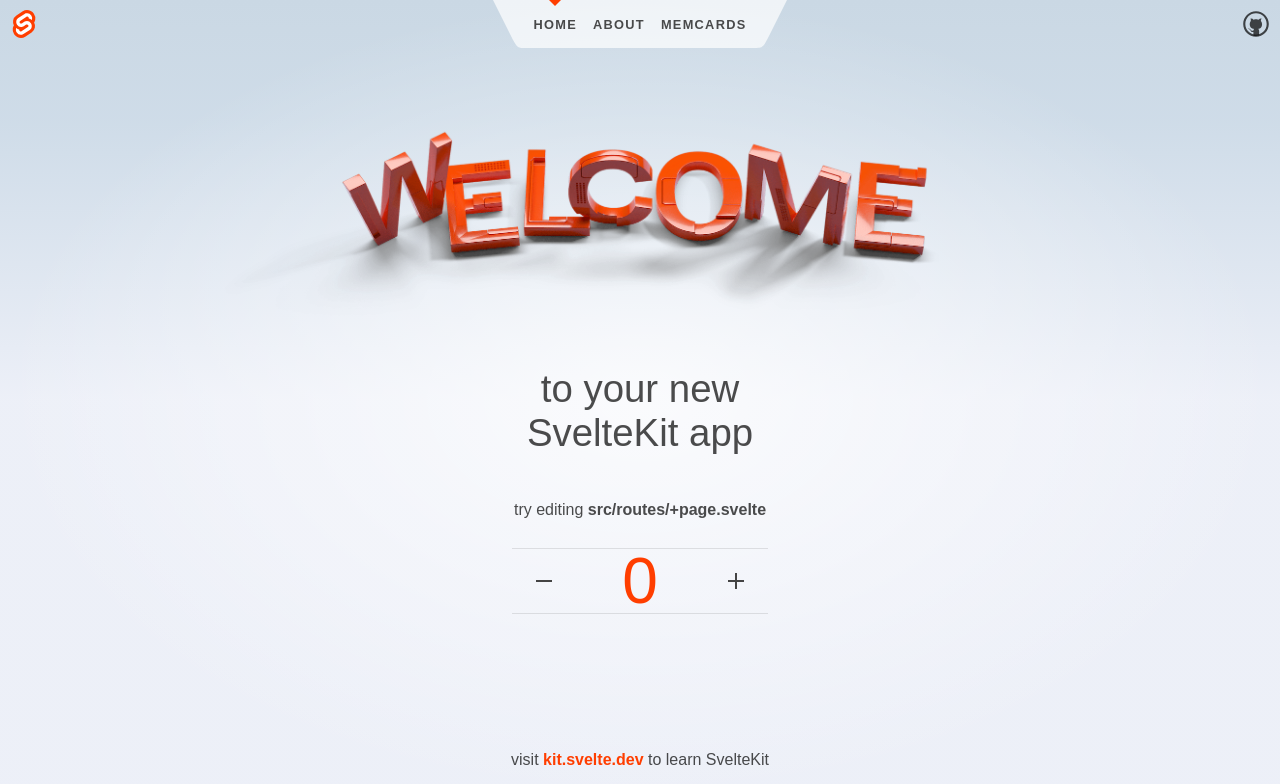
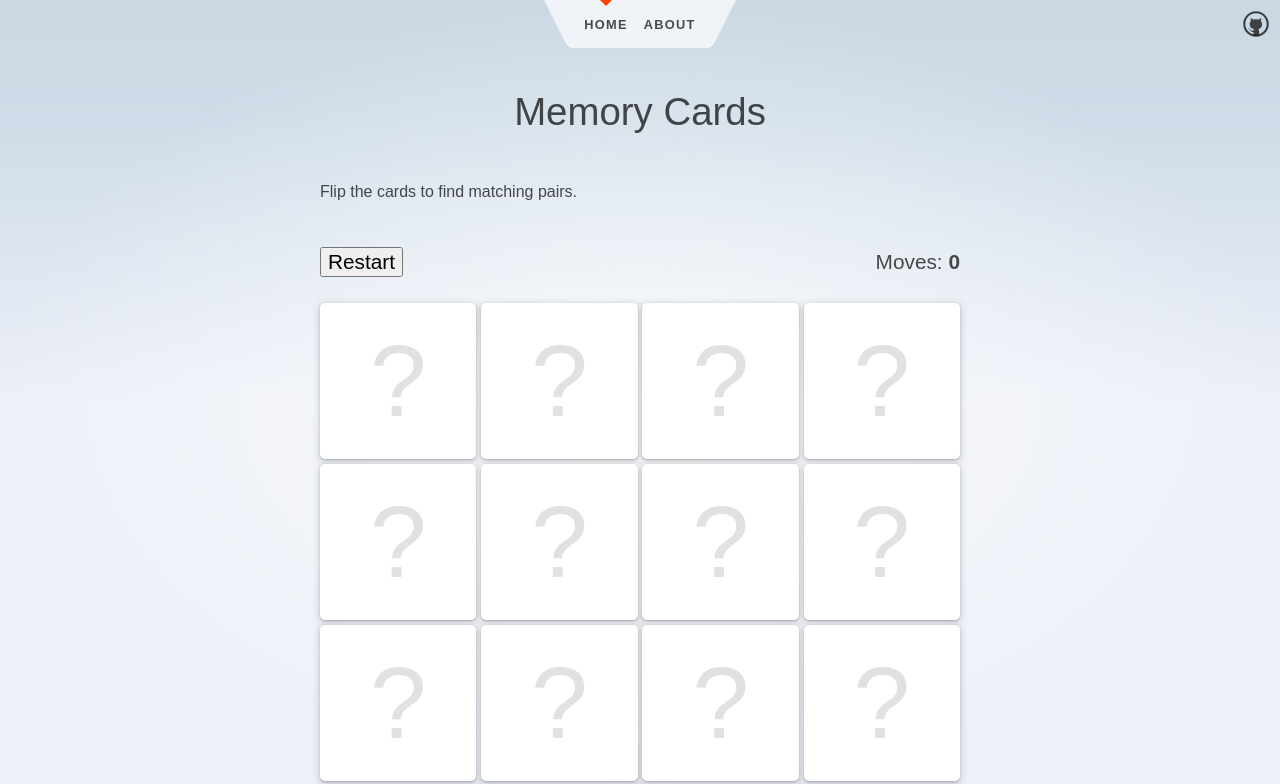
Before and after one commit to benjamin-brady/memory-cards, a SvelteKit app: page / in a window 1280 px wide. Shown: the top 784 px of the page. Built offline with nearby package versions, Linux system fonts and the light colour scheme.

Commit message:
Fix flip transitions and remove scafolding junk

```diff
--- /dev/null
+++ b/src/lib/FlipCard.svelte
@@ -0,0 +1,72 @@
+<script lang="ts">
+	import { createEventDispatcher } from 'svelte';
+	const dispatch = createEventDispatcher();
+
+	export let text: string;
+    export let flipped = false;
+
+	function clicked() {
+		dispatch('clicked', { flipped });
+	}
+</script>
+
+<div class="card">
+  <div class:flipped class="inner">
+		<div class="front" on:click={clicked} on:keydown={clicked}>
+			?
+		</div>
+		<div class="back" on:click={clicked}  on:keydown={clicked}>
+			{text}
+		</div>
+	</div>
+</div>
+
+<style>
+.card {
+    aspect-ratio: 1;
+    width: 100%;
+    display: flex;
+    align-items: center;
+    justify-content: center;
+    text-align: center;
+    box-sizing: border-box;
+    text-transform: lowercase;
+    border: none;
+    font-size: calc(0.16 * var(--width));
+    border-radius: 2px;
+    /* background: white; */
+    margin: 0;
+    color: rgba(215, 211, 211, 0.7);
+}
+.inner {
+  position: relative;
+  width: 100%;
+  height: 100%;
+  text-align: center;
+  transition: transform 0.8s;
+  transform-style: preserve-3d;
+}
+.flipped {
+  transform: rotateY(180deg);
+}
+.front, .back {
+    position: absolute;
+    width: 100%;
+    height: 100%;
+    -webkit-backface-visibility: hidden; /* Safari */
+    backface-visibility: hidden;
+    display: flex;
+    align-items: center;
+    justify-content: center;
+    gap: .5rem;
+    background-color: rgb(255, 255, 255);
+    box-shadow: rgba(60, 64, 67, 0.3) 0px 1px 2px 0px, rgba(60, 64, 67, 0.15) 0px 2px 6px 2px;
+    border-radius: 5px;
+    cursor: pointer;
+}
+
+.back {
+  transform: rotateY(180deg);
+	flex-direction: column;
+}
+</style>
--- a/src/routes/+layout.svelte
+++ b/src/routes/+layout.svelte
@@ -9,10 +9,6 @@
 	<main>
 		<slot />
 	</main>
-
-	<footer>
-		<p>visit <a href="https://kit.svelte.dev">kit.svelte.dev</a> to learn SvelteKit</p>
-	</footer>
 </div>
 
 <style>
--- a/src/routes/+page.svelte
+++ b/src/routes/+page.svelte
@@ -1,59 +1,123 @@
-<script>
-	import Counter from './Counter.svelte';
-	import welcome from '$lib/images/svelte-welcome.webp';
-	import welcome_fallback from '$lib/images/svelte-welcome.png';
+<script lang="ts">
+	import FlipCard from '$lib/FlipCard.svelte';
+
+	const emojis = ['☕️', '😀', '🔥', '🏠', '🐶', '👁️', '🐍', '💦'];
+	const cardEmojies = [...emojis, ...emojis].sort((a, b) => Math.random() - 0.5);
+
+	interface card {
+		emoji: string;
+		show: boolean;
+		id: number;
+		clicks: number;
+	}
+
+	let cards : card[] = [];
+	let clickedCards : card[] = [];
+	let count = 0;
+
+	const startNew = () => {
+		clickedCards = [];
+		count = 0;
+		cards = cardEmojies
+			.sort((a, b) => Math.random() - 0.5)
+			.map((emoji, i) => {
+				return { emoji, show: false, id: i, clicks: 0 };
+			});
+	};
+	startNew();
+
+	function showCard(card: card): any {
+		if (card.show) return;
+		count++;
+		console.log(card);
+		card.clicks++;
+		card.show = true;
+		clickedCards.push(card);
+		if (clickedCards.length === 2) {
+			if (clickedCards[0].emoji === clickedCards[1].emoji) {
+				clickedCards = [];
+			} else {
+				// pass these references into the closure so
+				// even if the user clicks other cards before the timeout
+				// the current cards are still hidden
+				let card1 = clickedCards[0];
+				let card2 = clickedCards[1];
+				clickedCards = [];
+				console.log('unmatched cards', card1, card2);
+				setTimeout(() => {
+					console.log('hide cards', card1, card2);
+					card1.show = false;
+					card2.show = false;
+					cards = cards;
+				}, 1000);
+			}
+		}
+		cards = cards;
+	}
+
+	$: solved = cards.every((card) => card.show);
 </script>
 
-<svelte:head>
-	<title>Home</title>
-	<meta name="description" content="Svelte demo app" />
-</svelte:head>
+<div class="grid">
+	<div class="row results">
+		<h1>Memory Cards</h1>
+		<p>Flip the cards to find matching pairs. </p>
+		{#if solved}
+			<h2>🎉 You solved it! 🎉</h2>
+		{/if}
+		<div class="hud">
+			<p><button on:click={startNew}>Restart</button></p>
+			<p>Moves: <b>{count}</b> </p>
+		</div>
+	</div>
+</div>
 
-<section>
-	<h1>
-		<span class="welcome">
-			<picture>
-				<source srcset={welcome} type="image/webp" />
-				<img src={welcome_fallback} alt="Welcome" />
-			</picture>
-		</span>
-
-		to your new<br />SvelteKit app
-	</h1>
-
-	<h2>
-		try editing <strong>src/routes/+page.svelte</strong>
-	</h2>
-
-	<Counter />
-</section>
+<div class="grid">
+	{#each Array.from(Array(4).keys()) as row (row)}
+		<div class="row">
+			{#each Array.from(Array(4).keys()) as col (col)}
+				{@const card = cards[row * 4 + col]}
+				<FlipCard flipped={card.show} text={card.emoji} on:clicked={showCard(card)} />
+			{/each}
+		</div>
+	{/each}
+</div>
 
 <style>
-	section {
+	.grid {
+		--width: min(100vw, 80vh, 780px);
+		max-width: var(--width);
+		align-self: center;
+		justify-self: center;
+		width: 100%;
+		height: 100%;
 		display: flex;
 		flex-direction: column;
-		justify-content: center;
-		align-items: center;
-		flex: 0.6;
+		justify-content: flex-start;
 	}
 
-	h1 {
-		width: 100%;
+	.grid .row {
+		display: grid;
+		grid-template-columns: repeat(4, 1fr);
+		grid-gap: 0.3rem;
+		margin: 0 0 0.3rem 0;
 	}
 
-	.welcome {
-		display: block;
-		position: relative;
-		width: 100%;
-		height: 0;
-		padding: 0 0 calc(100% * 495 / 2048) 0;
+	.grid .results {
+		grid-template-columns: 1fr;
 	}
 
-	.welcome img {
-		position: absolute;
-		width: 100%;
-		height: 100%;
-		top: 0;
-		display: block;
+	.grid.playing .row.current {
+		filter: drop-shadow(3px 3px 10px var(--color-bg-0));
+	}
+
+	.card.hidden {
+		cursor: pointer;
+	}
+
+	.hud {
+		display: flex;
+		justify-content: space-between;
+		font-size: 1.3em;
 	}
 </style>
--- a/src/routes/+page.ts
+++ b/src/routes/+page.ts
@@ -1,3 +1,9 @@
+import { dev } from '$app/environment';
+
+// we don't need any JS on this page, though we'll load
+// it in dev so that we get hot module replacement
+export const csr = dev;
+
 // since there's no dynamic data here, we can prerender
 // it so that it gets served as a static asset in production
 export const prerender = true;
--- a/src/routes/Header.svelte
+++ b/src/routes/Header.svelte
@@ -6,9 +6,9 @@
 
 <header>
 	<div class="corner">
-		<a href="https://kit.svelte.dev">
+		<!-- <a href="https://kit.svelte.dev">
 			<img src={logo} alt="SvelteKit" />
-		</a>
+		</a> -->
 	</div>
 
 	<nav>
@@ -22,9 +22,6 @@
 			<li aria-current={$page.url.pathname === '/about' ? 'page' : undefined}>
 				<a href="/about">About</a>
 			</li>
-			<li aria-current={$page.url.pathname.startsWith('/memcards') ? 'page' : undefined}>
-				<a href="/memcards">Memcards</a>
-			</li>
 		</ul>
 		<svg viewBox="0 0 2 3" aria-hidden="true">
 			<path d="M0,0 L0,3 C0.5,3 0.5,3 1,2 L2,0 Z" />
@@ -32,7 +29,7 @@
 	</nav>
 
 	<div class="corner">
-		<a href="https://github.com/sveltejs/kit">
+		<a href="https://github.com/benjamin-brady">
 			<img src={github} alt="GitHub" />
 		</a>
 	</div>
--- a/src/routes/memcards/+page.svelte
+++ /dev/null
@@ -1,143 +0,0 @@
-<script lang="ts">
-    const emojis = ['☕️', '😀', '🔥', '🏠', '🐶', '👁️', '🐍', '💦']
-    const cardEmojies = [...emojis, ...emojis]
-		.sort((a,b) => Math.random() - 0.5);
-
-    interface card {
-        emoji: string,
-        show: boolean,
-		id: number,
-		clicks: number
-    }
-    let cards = cardEmojies.map((emoji, i) => {
-        return { emoji, show: false, id:i, clicks: 0 }
-    }) as card[];
-
-	let clickedCards = [] as card[];
-	let count = 0;
-	function showCard(card: card): any {
-		if(card.show) return;
-		count++;
-		console.log(card);
-		card.clicks++;
-		card.show = true;
-		clickedCards.push(card);
-		if(clickedCards.length === 2) {
-			if(clickedCards[0].emoji === clickedCards[1].emoji) {
-				clickedCards = [];
-			} else {
-				// pass these references into the closure so
-				// even if the user clicks other cards before the timeout
-				// the current cards are still hidden
-				let card1 = clickedCards[0];
-				let card2 = clickedCards[1];
-				clickedCards = [];
-				console.log('unmatched cards', card1, card2)
-				setTimeout(() => {
-					console.log('hide cards', card1, card2)
-					card1.show = false;
-					card2.show = false;
-					cards = cards;
-				}, 1000)
-			}
-		}
-		cards = cards;
-	}
-
-	$: solved = cards.every(card => card.show);
-
-	function flip(node, {
-		delay = 0,
-		duration = 200
-	}) {
-		return {
-			delay,
-			duration,
-			css: (t, u) => `
-				transform: rotateY(${1 - (u * 180)}deg);
-				opacity: ${1 - u};
-			`
-		};
-	}
-</script>
-
-<div class="grid">
-	<div class="row results">
-		<h1>Memory Cards</h1>
-		<p>Flip the cards to find matching pairs.</p>
-		{#if solved}
-			<h2>🎉 You solved it! 🎉</h2>
-		{/if}
-		<p>Moves: {count}</p>
-	</div>
-</div>
-
-<div class="grid">
-    {#each Array.from(Array(4).keys()) as row(row)}
-        <div class="row">
-			{#each Array.from(Array(4).keys()) as col(col)}
-				{@const card =  cards[row * 4 + col]}
-					{#if card.show}
-					<div class="card" on:click={() => showCard(card)} >
-						{card.emoji}
-					</div>
-					{:else}
-					<div class:hidden={!card.show} class="card" on:click={() => showCard(card)} >
-						?
-					</div>
-					{/if}
-			{/each}
-		</div>
-	{/each}
-
-</div>
-
-<style>
-	.grid {
-		--width: min(100vw, 80vh, 780px);
-		max-width: var(--width);
-		align-self: center;
-		justify-self: center;
-		width: 100%;
-		height: 100%;
-		display: flex;
-		flex-direction: column;
-		justify-content: flex-start;
-	}
-
-	.grid .row {
-		display: grid;
-		grid-template-columns: repeat(4, 1fr);
-		grid-gap: 0.2rem;
-		margin: 0 0 0.2rem 0;
-	}
-
-	.grid .results {
-		grid-template-columns: 1fr;
-	}
-
-	.grid.playing .row.current {
-		filter: drop-shadow(3px 3px 10px var(--color-bg-0));
-	}
-
-	.card {
-		aspect-ratio: 1;
-		width: 100%;
-		display: flex;
-		align-items: center;
-		justify-content: center;
-		text-align: center;
-		box-sizing: border-box;
-		text-transform: lowercase;
-		border: none;
-		font-size: calc(0.16 * var(--width));
-		border-radius: 2px;
-		background: white;
-		margin: 0;
-		color: rgba(215, 211, 211, 0.7);
-	}
-
-	.card.hidden {
-		cursor: pointer;
-	}
-</style>
--- a/src/routes/memcards/+page.ts
+++ /dev/null
@@ -1 +0,0 @@
-export const prerender = true;
```
Also changed, not shown: src/routes/about/+page.svelte (+9 -12 lines).
